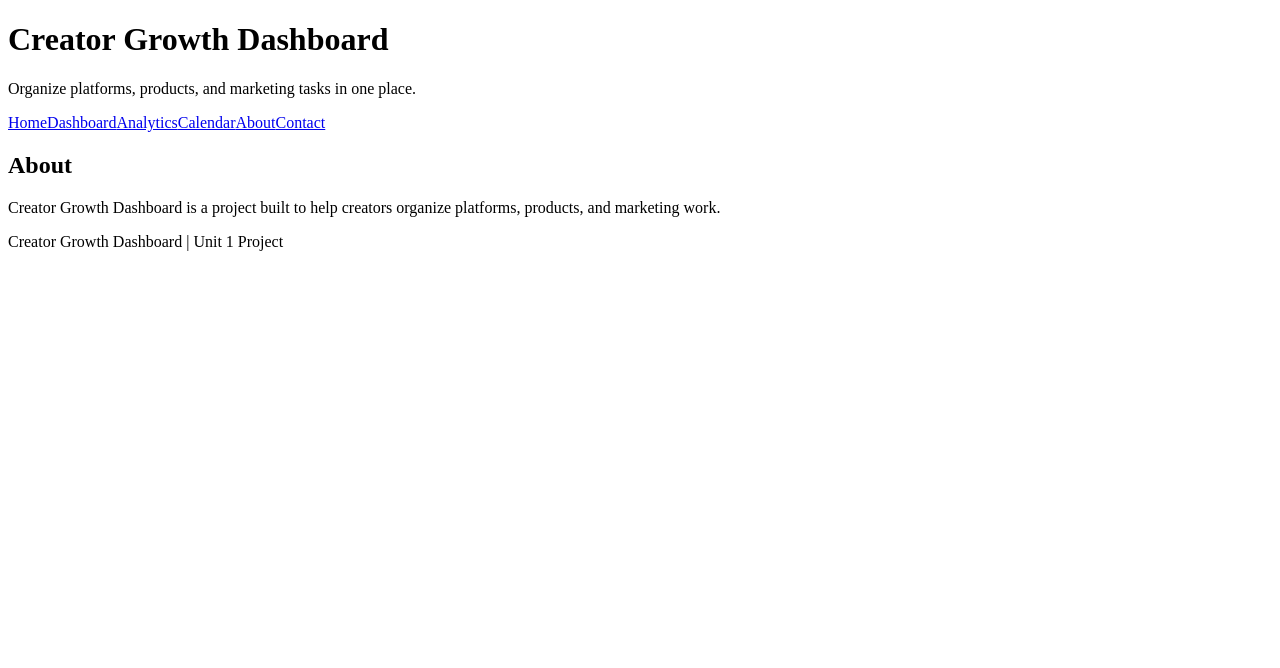
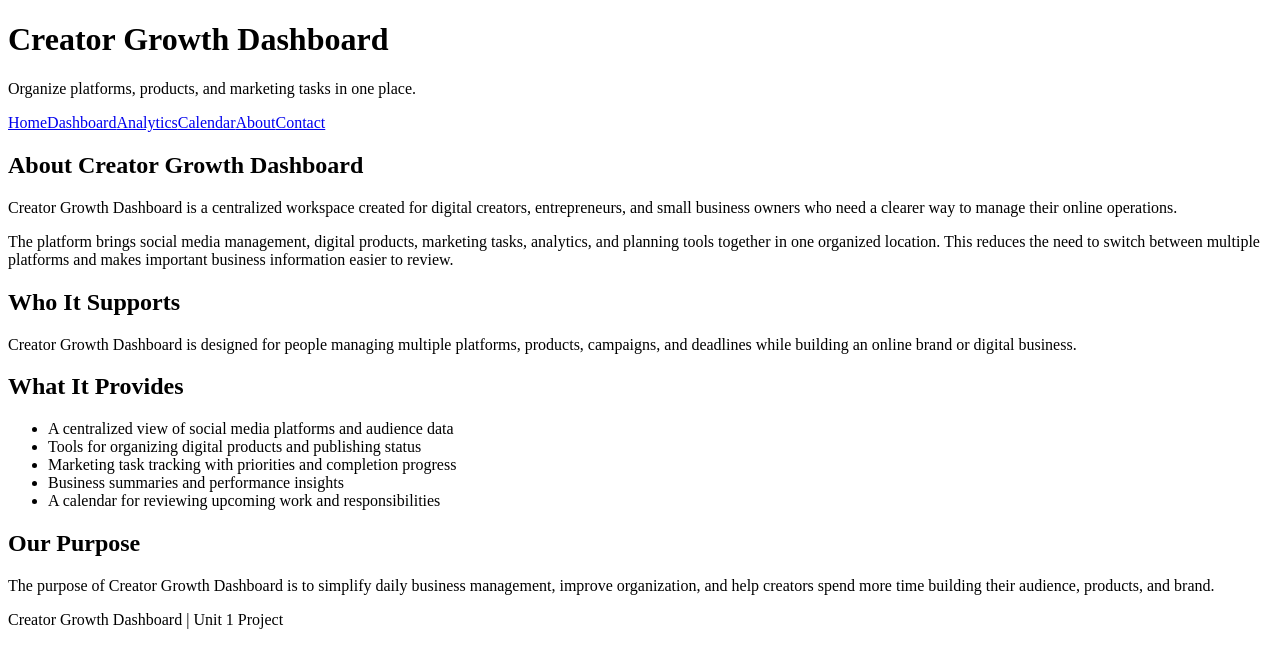
Before and after one commit to chrismusic1325/creator-growth-dashboard, a React (Vite) app in the folder creator-growth-dashboard/: page /about in a window 1280 px wide. Shown: the top 668 px of the page. Built offline with nearby package versions, Linux system fonts and the light colour scheme.

Commit message:
Improve about page content

```diff
--- a/creator-growth-dashboard/src/pages/About.jsx
+++ b/creator-growth-dashboard/src/pages/About.jsx
@@ -1,10 +1,45 @@
 function About() {
   return (
     <section>
-      <h2>About</h2>
+      <h1>About Creator Growth Dashboard</h1>
+
       <p>
-        Creator Growth Dashboard is a project built to help creators organize
-        platforms, products, and marketing work.
+        Creator Growth Dashboard is a centralized workspace created for digital
+        creators, entrepreneurs, and small business owners who need a clearer
+        way to manage their online operations.
+      </p>
+
+      <p>
+        The platform brings social media management, digital products,
+        marketing tasks, analytics, and planning tools together in one
+        organized location. This reduces the need to switch between multiple
+        platforms and makes important business information easier to review.
+      </p>
+
+      <h2>Who It Supports</h2>
+
+      <p>
+        Creator Growth Dashboard is designed for people managing multiple
+        platforms, products, campaigns, and deadlines while building an online
+        brand or digital business.
+      </p>
+
+      <h2>What It Provides</h2>
+
+      <ul>
+        <li>A centralized view of social media platforms and audience data</li>
+        <li>Tools for organizing digital products and publishing status</li>
+        <li>Marketing task tracking with priorities and completion progress</li>
+        <li>Business summaries and performance insights</li>
+        <li>A calendar for reviewing upcoming work and responsibilities</li>
+      </ul>
+
+      <h2>Our Purpose</h2>
+
+      <p>
+        The purpose of Creator Growth Dashboard is to simplify daily business
+        management, improve organization, and help creators spend more time
+        building their audience, products, and brand.
       </p>
     </section>
   );
```
